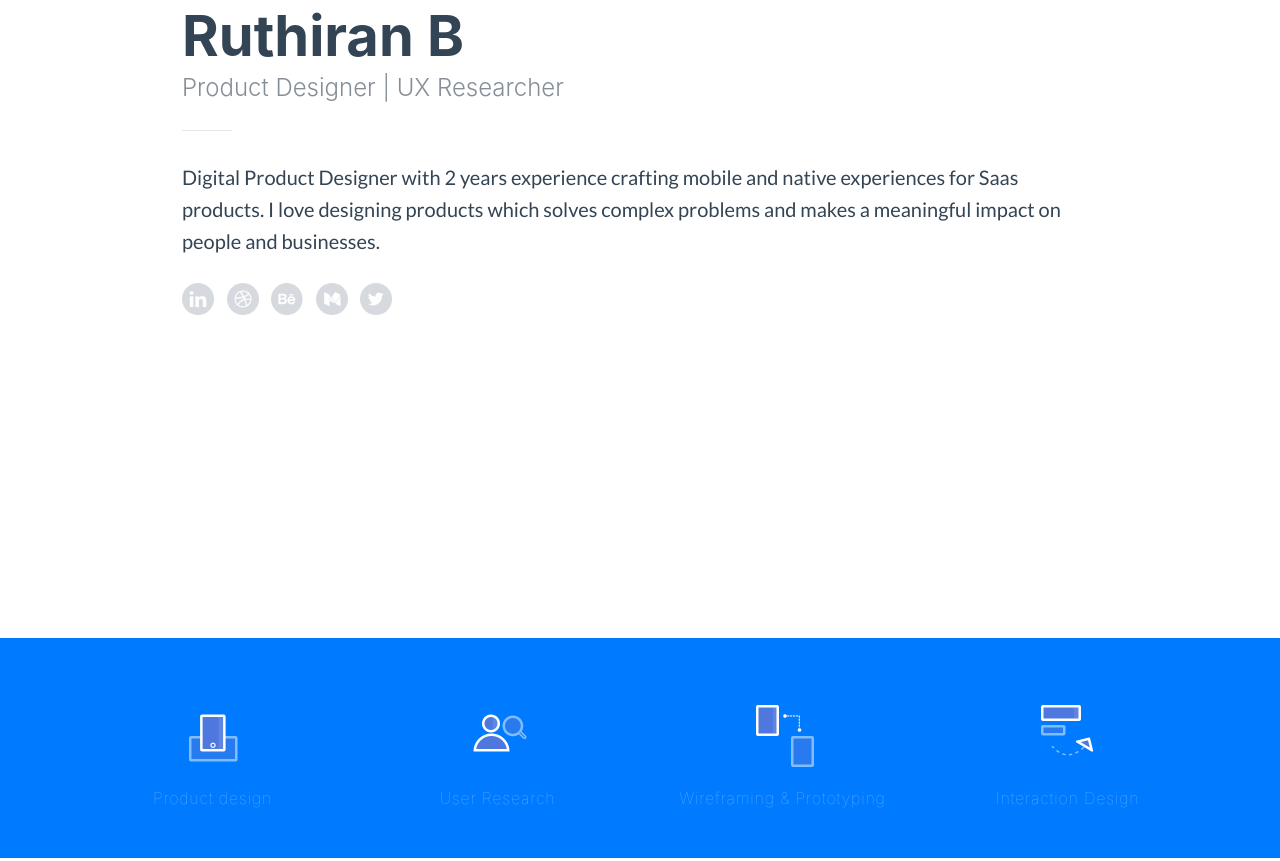
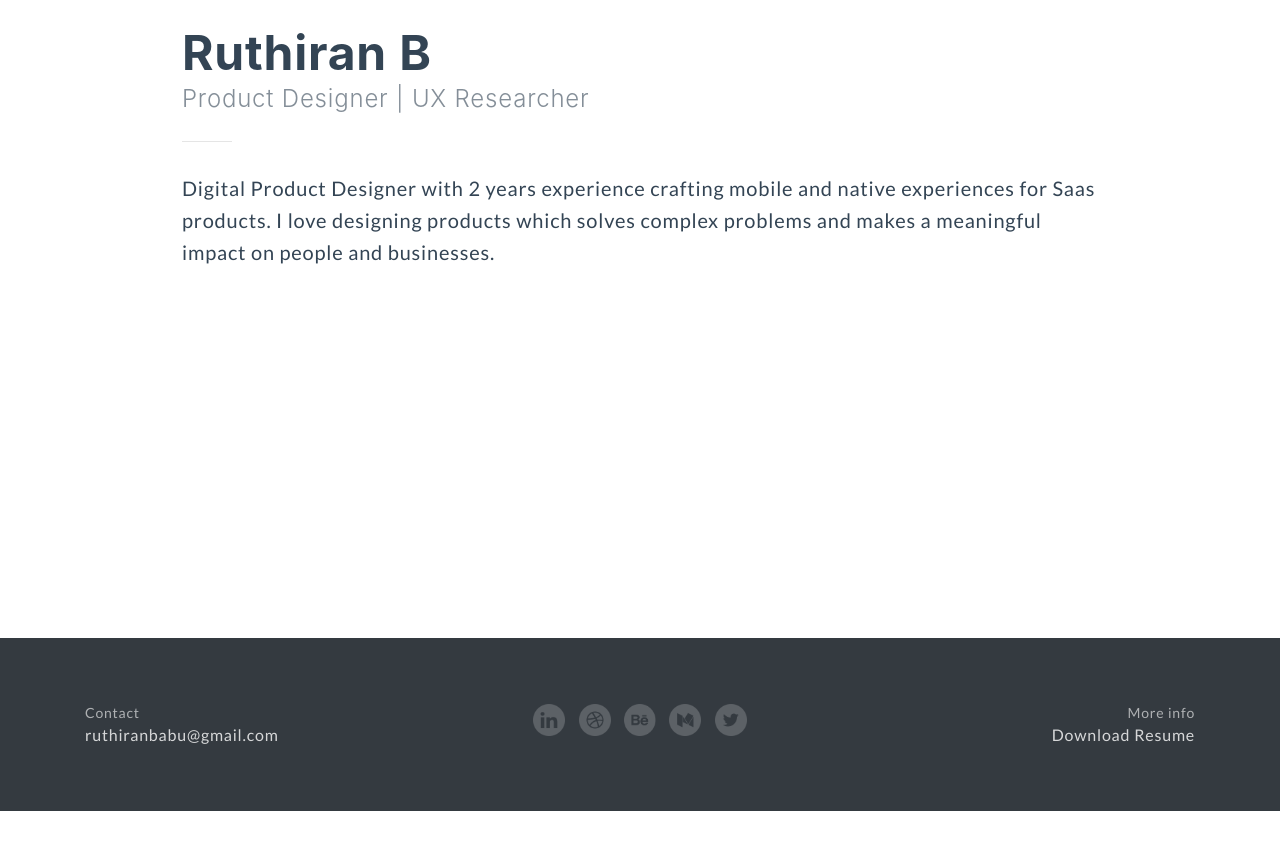
Before and after one commit to ruthiran/Ruthira.github.io, a website with bundled scripts: page index.html in a window 1280 px wide. Shown: the part 272-1133 px from the top of the page. After the commit the page ends 1083 px from the top, so only its background shows below. Built offline with nearby package versions, Linux system fonts and the light colour scheme; files whose address does not match are found by name.

Commit message:
Simple site updated

```diff
--- a/index.html
+++ b/index.html
@@ -69,7 +69,7 @@
 
            <section class="resume-section p-3 p-lg-5 d-flex d-column sr-button" id="about" style="background-image: url(img/bg3.png); color:#334454; " >
         <div class="my-auto" style="padding-left: 4rem; padding-right: 4rem;">
-          <h1 class="mb-0" style="font-size: 56px;font-weight: 700;">Ruthiran B
+          <h1 class="mb-0" style="font-size: 48px;font-weight: 700;">Ruthiran B
 
           </h1>
           <p class="mb-0" style="font-size: 24px;font-weight: 300; opacity: 0.6">Product Designer | UX Researcher
@@ -82,10 +82,10 @@
 
 
 
-          <p class=" mb-0 sr-icons" style="font-size: 20px;font-weight: lighter; opacity: 0.5 ; line-height: 32px;font-family: 'Lato', sans-serif;">Digital Product Designer with 2 years experience crafting mobile and native experiences for Saas products. I love designing products which solves complex problems and makes a meaningful impact on people and businesses.</p>
+          <p class=" mb-0 sr-icons" style="font-size: 20px;font-weight: 100; opacity: 0.6 ; line-height: 32px;font-family: 'Lato', sans-serif;">Digital Product Designer with 2 years experience crafting mobile and native experiences for Saas products. I love designing products which solves complex problems and makes a meaningful impact on people and businesses.</p>
           <br>
 
-          <ul class="list-inline list-social-icons mb-0">
+         <!--  <ul class="list-inline list-social-icons mb-0">
              <li class="list-inline-item" >
               <a target="_blank" href="https://www.linkedin.com/in/ruthiran/">
                 <span class="fa-stack fa-md sr-icons">
@@ -121,20 +121,27 @@
                 </span>
               </a>
             </li>
-          </ul>
-        </div>
+          </ul> -->
+
+
+
+
+
+
+
+
       </section>
 
 
 
 
           </div>
-         <!--  <div class="col-lg-8 mx-auto">
-            <p class="text-faded mb-5">Start Bootstrap can help you build better websites using the Bootstrap CSS framework! Just download your template and start going, no strings attached!</p>
-            <a class="btn btn-primary btn-xl js-scroll-trigger" href="#about">Find Out More</a>
-          </div> -->
+
         </div>
+
       </div>
+
+
     </header>
 
 
@@ -142,7 +149,7 @@
 
                                                                             <!-- Blue strip -->
 
-    <section class="bg-primary bluestrip" id="about" style="color: #ffffff;">
+   <!--  <section class="bg-primary bluestrip" id="about" style="color: #ffffff;">
 
 
 
@@ -153,7 +160,7 @@
               <i class=" mb-3">
               	<img src="img/skills/pd.png" width="100px" height="100px">
               </i>
-              <!-- <h3 class="mb-3">Sturdy Templates</h3> -->
+
               <br><p class=" mb-0" style="font-weight: 100;  letter-spacing: 0.8px; align-items: center;opacity: 0.4 ">Product design</p>
             </div>
           </div>
@@ -162,7 +169,7 @@
               <i class=" mb-3">
                 <img src="img/skills/ur.png" width="100px" height="100px">
               </i>
-              <!-- <h3 class="mb-3">Ready to Ship</h3> -->
+
               <br><p class=" mb-0" style="font-weight: 100;  letter-spacing: 0.8px; align-items: center;opacity: 0.4 ">User Research</p>
             </div>
           </div>
@@ -171,7 +178,7 @@
               <i class=" mb-3">
                 <img src="img/skills/wp.png" width="100px" height="100px">
               </i>
-              <!-- <h3 class="mb-3">Up to Date</h3> -->
+
               <br><p class=" mb-0" style="font-weight: 100;  letter-spacing: 0.8px; align-items: center;opacity: 0.4 ">Wireframing & Prototyping</p>
             </div>
           </div>
@@ -180,7 +187,7 @@
               <i class=" mb-3">
                 <img src="img/skills/id.png" width="100px" height="100px">
               </i>
-              <!-- <h3 class="mb-3">Made with Love</h3> -->
+
               <br><p class=" mb-0" style="font-weight: 100;  letter-spacing: 0.8px; align-items: center;opacity: 0.4 ">Interaction Design</p>
             </div>
           </div>
@@ -190,7 +197,7 @@
     <br><br>
 
 
-    </section>
+    </section> -->
 
                                                                             <!-- Articles -->
     <!-- <section id="services">
@@ -241,7 +248,7 @@
     </section> -->
 
     <!-- Projects -->
-       <section class=" portfolio" >
+   	<!-- <section class=" portfolio" >
 
       <div class="container" style="padding-left: 0rem; padding-right: 0rem; padding-top:120px; padding-bottom: 120px; ">
           <p class="mb-0 text-center" style="font-size: 24px;font-weight: 300; opacity: 0.6">Portfolio
@@ -264,7 +271,7 @@
 
 
     </div>
-</section>
+	</section> -->
 
 
                                                                             <!-- Footer -->
@@ -273,17 +280,19 @@
 
     <section class="bg-dark text-white footbg ">
 
-<div class="container" style="">
+		<div class="container text-center" style="align-items: center;">
 
 
-        <div class="row text-center" style="font-weight: 100; opacity: 0.8; letter-spacing: 0.8px; ">
-          <div class="col-lg-4  text-center sr-button">
-          	<br>
-             <p class=" mb-0 foot" style="color:#ffffff; font-family: 'Lato', sans-serif;font-weight: 300; font-size: 14px;">ruthiranbabu@gmail.com</p>
+				    <div class="row " style="">
+				      	<div class="col-lg-4   sr-button">
+
+
+				      	<p class=" mb-0 foot" style="color:#ffffff; font-family:  'Lato', sans-serif; font-weight: 100; font-size: 14px;opacity: 0.6;">Contact</p>
+				         <p class=" mb-0 foot" style="color:#ffffff; font-family:  'Lato', sans-serif; font-weight: 300; font-size: 16px; opacity: 0.8;">ruthiranbabu@gmail.com</p>
 				    	 </div>
 
 				         <div class="col-lg-4  text-center sr-button">
-             	<br>
+
 				         	<ul class="list-inline list-social-icons mb-0 foot text-center" style="">
 				         <li class="list-inline-item " >
 				          <a target="_blank" href="https://www.linkedin.com/in/ruthiran/">
@@ -324,12 +333,12 @@
 				      </div>
 
 
-          <div class="col-lg-4  sr-button" style="">
+			          <div class="col-lg-4 sr-button" style="">
 
-         <!-- <a class="btn btn-light btn-xl sr-button" style="font-family: 'Roboto', sans-serif;font-weight: 500; font-size: 16px;" href="img/resume/Ruthiran_resume.pdf" target="_blank">Download Resume</a> -->
-         <br>
 
-          <a class="" style="color:#ffffff; text-decoration: none; font-family: 'Lato', sans-serif;font-weight: 300; font-size: 14px; opacity: 1;" href="img/resume/Ruthiran_resume.pdf" target="_blank">Download Resume</a>
+
+			          <p class=" mb-0 foot2" style="color:#ffffff; font-family:  'Lato', sans-serif; font-weight: 100; font-size: 14px;opacity: 0.6;">More info</p>
+			          <a href="img/resume/Ruthiran_resume.pdf" target="_blank"> <p class="mb-0 foot2" style="color:#ffffff; text-decoration: none; font-family: 'Lato', sans-serif;font-weight: 300; font-size: 16px; opacity: 0.8;" >Download Resume</p></a>
 			            </div>
 
 
```
Also changed, not shown: css/creative.min.css, 1 other file. Lines whose indentation alone changed are shown as unchanged.
